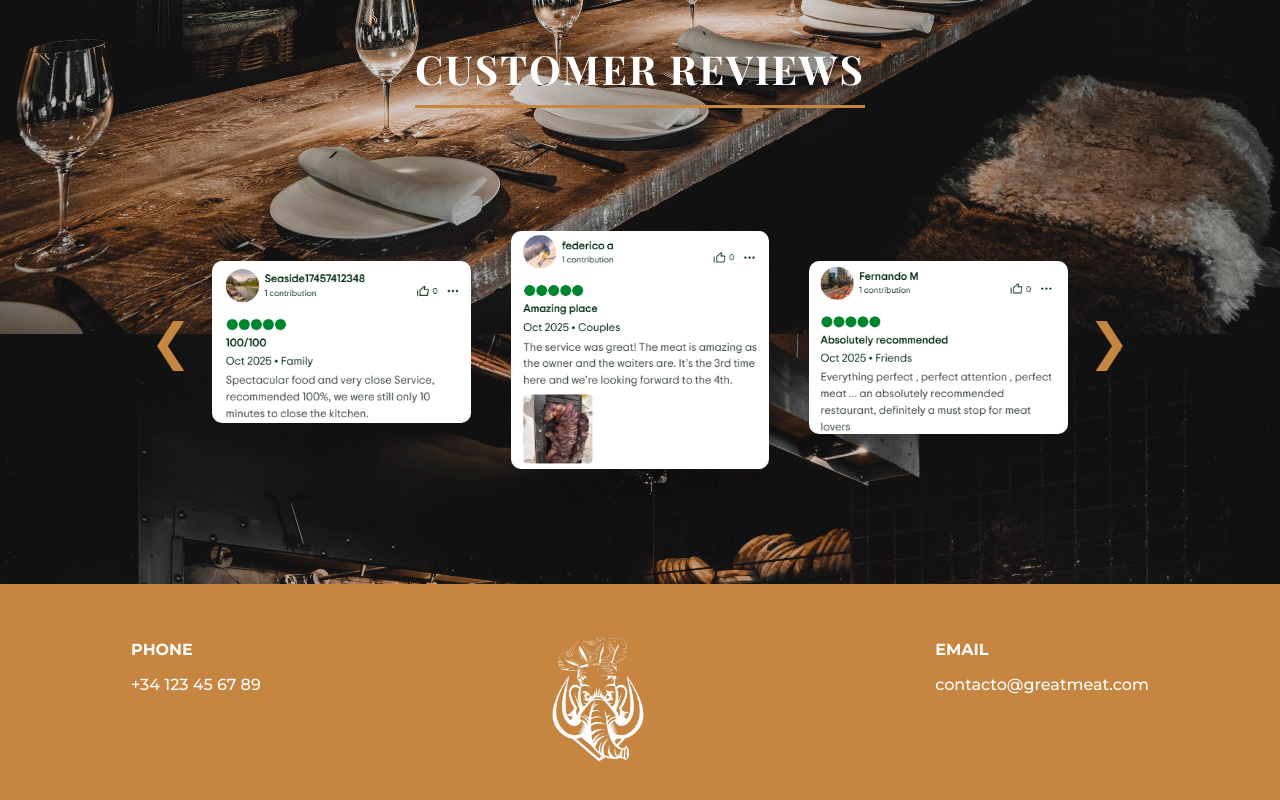
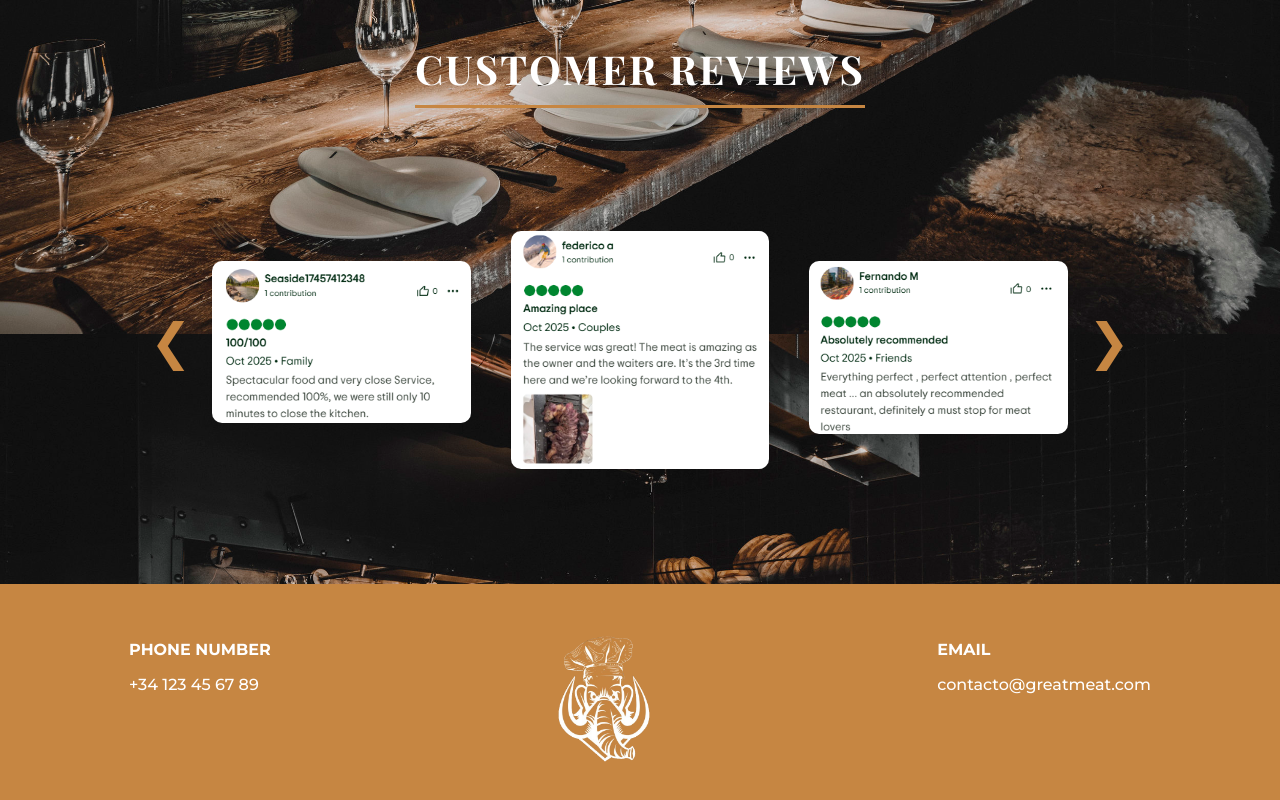
Before and after one commit to heectoor7/greatMeat, a plain HTML site: page index.html in a window 1280 px wide. Shown: the part 3082-3882 px from the top of the page. Drawn offline with nearby package versions, Linux system fonts and the light colour scheme.

Commit message:
telefono

```diff
--- a/index.html
+++ b/index.html
@@ -193,7 +193,7 @@
     <!-- FOOTER -->
     <footer>
         <div class="numeroTelef">
-            <p><b>PHONE</b></p>
+            <p><b>PHONE NUMBER</b></p>
             <p>+34 123 45 67 89</p>
         </div>
 
```
